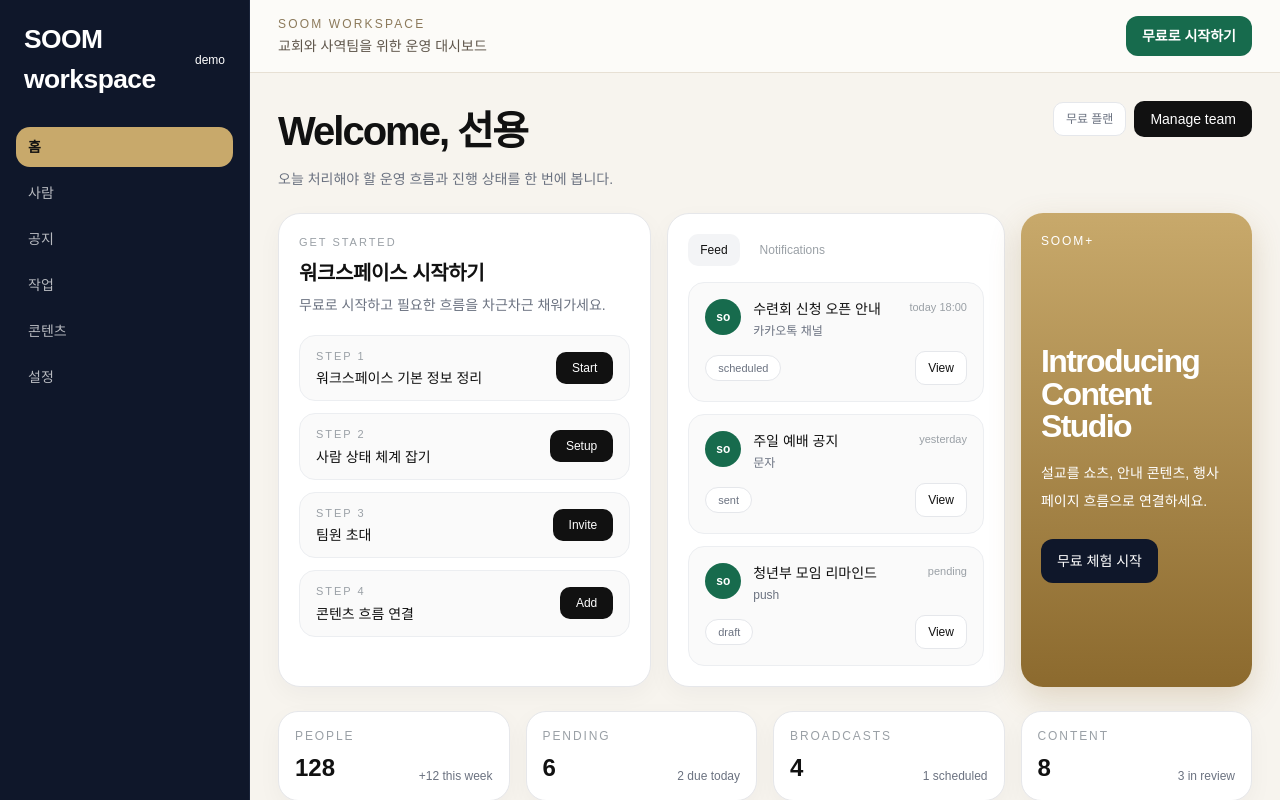
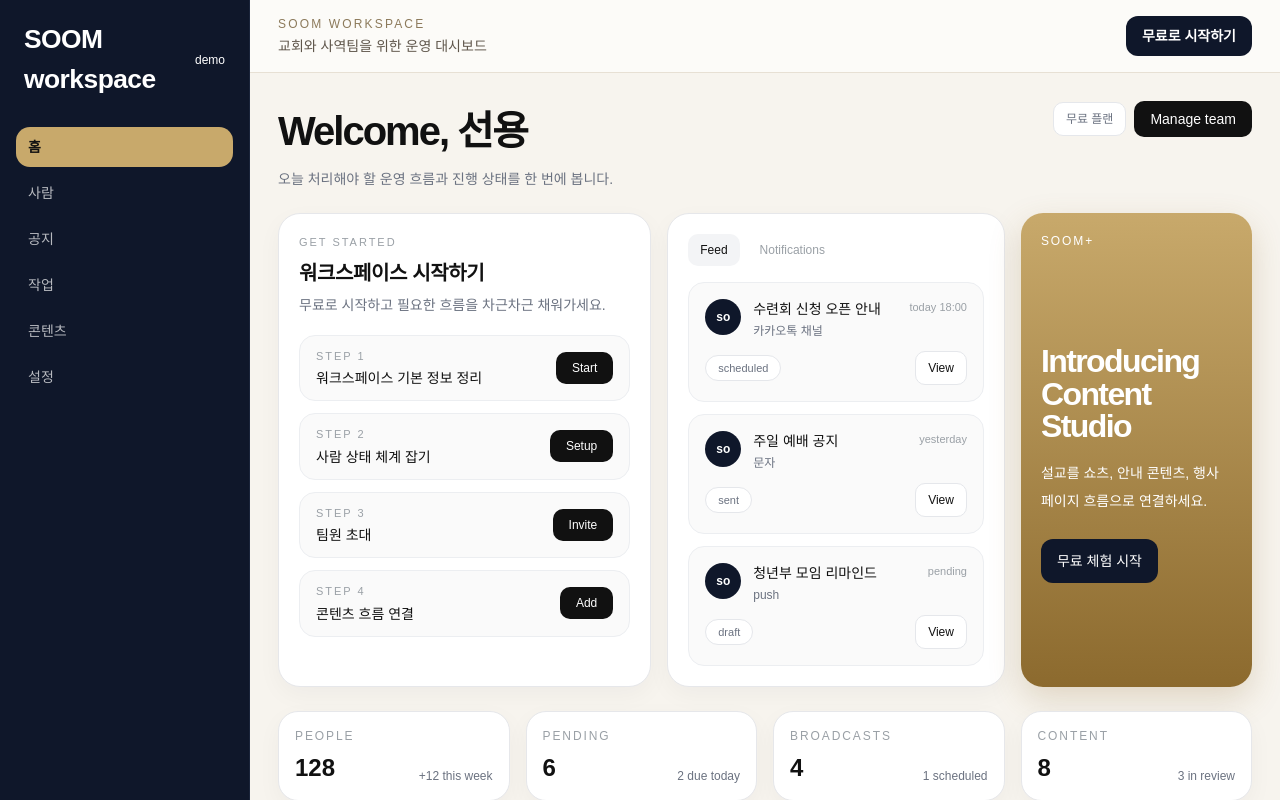
Before and after one commit to kinddragon1224/soom-church, a Next.js app: page /workspace in a window 1280 px wide. Shown: the top 800 px of the page. Built offline with nearby package versions, Linux system fonts and the light colour scheme; a web font is replaced by a local one.

Commit message:
style(workspace): remove remaining green accents

```diff
--- a/app/workspace/content/page.tsx
+++ b/app/workspace/content/page.tsx
@@ -27,7 +27,7 @@ export default function WorkspaceContentPage() {
           <h1 className="mt-3 text-[2rem] font-semibold tracking-[-0.04em] text-[#121212] sm:text-[2.4rem]">콘텐츠</h1>
           <p className="mt-3 max-w-3xl text-sm leading-7 text-[#5F564B] sm:text-base">쇼츠, 영상, 행사 페이지 같은 콘텐츠 요청과 진행 상태를 모아보는 화면입니다.</p>
         </div>
-        <button type="button" className="rounded-full bg-[#176B4D] px-4 py-2 text-sm font-semibold text-white">콘텐츠 요청</button>
+        <button type="button" className="rounded-full bg-[#0F172A] px-4 py-2 text-sm font-semibold text-white">콘텐츠 요청</button>
       </div>
 
       <div className="grid gap-3 sm:grid-cols-2 xl:grid-cols-4">
--- a/app/workspace/layout.tsx
+++ b/app/workspace/layout.tsx
@@ -61,7 +61,7 @@ export default function WorkspaceLayout({ children }: { children: React.ReactNod
               <p className="mt-1 text-sm text-[#5F564B]">교회와 사역팀을 위한 운영 대시보드</p>
             </div>
             <div className="flex items-center gap-2">
-              <Link href="/signup" className="inline-flex min-h-10 items-center justify-center rounded-[12px] bg-[#176B4D] px-4 text-sm font-semibold text-white">
+              <Link href="/signup" className="inline-flex min-h-10 items-center justify-center rounded-[12px] bg-[#0F172A] px-4 text-sm font-semibold text-white">
                 무료로 시작하기
               </Link>
             </div>
--- a/app/workspace/notices/page.tsx
+++ b/app/workspace/notices/page.tsx
@@ -21,7 +21,7 @@ export default function WorkspaceNoticesPage() {
           <h1 className="mt-3 text-[2rem] font-semibold tracking-[-0.04em] text-[#121212] sm:text-[2.4rem]">공지</h1>
           <p className="mt-3 max-w-3xl text-sm leading-7 text-[#5F564B] sm:text-base">주요 공지를 작성하고, 발행 상태를 관리하는 화면입니다.</p>
         </div>
-        <button type="button" className="rounded-full bg-[#176B4D] px-4 py-2 text-sm font-semibold text-white">공지 작성</button>
+        <button type="button" className="rounded-full bg-[#0F172A] px-4 py-2 text-sm font-semibold text-white">공지 작성</button>
       </div>
 
       <div className="grid gap-3 sm:grid-cols-2 xl:grid-cols-4">
--- a/app/workspace/page.tsx
+++ b/app/workspace/page.tsx
@@ -83,7 +83,7 @@ export default function WorkspacePage() {
               <div key={item.title} className="rounded-[16px] border border-[#eceef1] bg-[#fafafa] p-4">
                 <div className="flex items-start justify-between gap-3">
                   <div className="flex gap-3">
-                    <div className="flex h-9 w-9 items-center justify-center rounded-full bg-[#176B4D] text-xs font-semibold text-white">so</div>
+                    <div className="flex h-9 w-9 items-center justify-center rounded-full bg-[#0F172A] text-xs font-semibold text-white">so</div>
                     <div>
                       <p className="text-sm font-medium text-[#111111]">{item.title}</p>
                       <p className="mt-1 text-xs text-[#6b7280]">{item.channel}</p>
--- a/app/workspace/people/page.tsx
+++ b/app/workspace/people/page.tsx
@@ -24,7 +24,7 @@ export default function WorkspacePeoplePage() {
         </div>
         <div className="flex gap-2">
           <button type="button" className="rounded-full border border-[#D8D0C2] bg-[#FCFBF8] px-4 py-2 text-sm text-[#5F564B]">상태 필터</button>
-          <button type="button" className="rounded-full bg-[#176B4D] px-4 py-2 text-sm font-semibold text-white">사람 추가</button>
+          <button type="button" className="rounded-full bg-[#0F172A] px-4 py-2 text-sm font-semibold text-white">사람 추가</button>
         </div>
       </div>
 
--- a/app/workspace/tasks/page.tsx
+++ b/app/workspace/tasks/page.tsx
@@ -27,7 +27,7 @@ export default function WorkspaceTasksPage() {
           <h1 className="mt-3 text-[2rem] font-semibold tracking-[-0.04em] text-[#121212] sm:text-[2.4rem]">작업</h1>
           <p className="mt-3 max-w-3xl text-sm leading-7 text-[#5F564B] sm:text-base">해야 할 일, 담당자, 상태를 한눈에 보는 작업 보드입니다.</p>
         </div>
-        <button type="button" className="rounded-full bg-[#176B4D] px-4 py-2 text-sm font-semibold text-white">작업 생성</button>
+        <button type="button" className="rounded-full bg-[#0F172A] px-4 py-2 text-sm font-semibold text-white">작업 생성</button>
       </div>
 
       <div className="grid gap-3 sm:grid-cols-2 xl:grid-cols-4">
```
